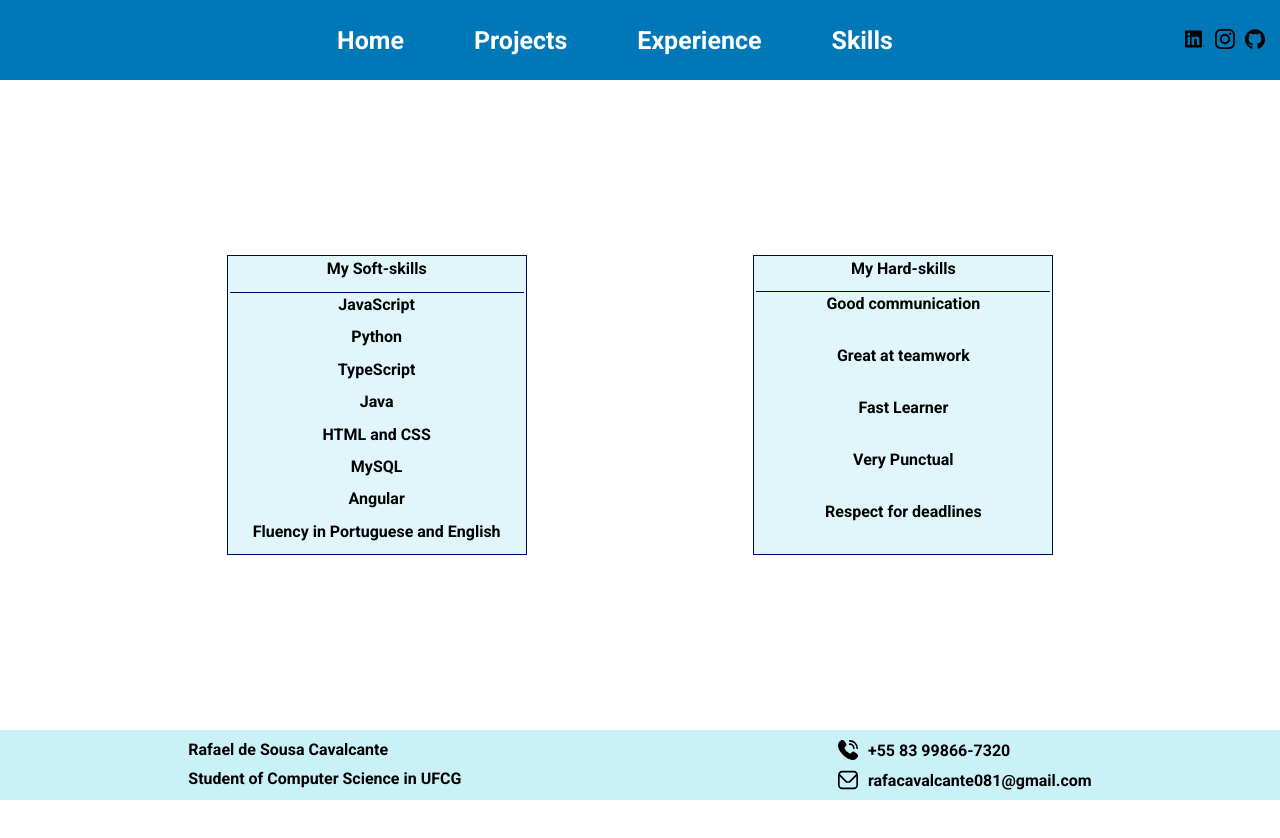
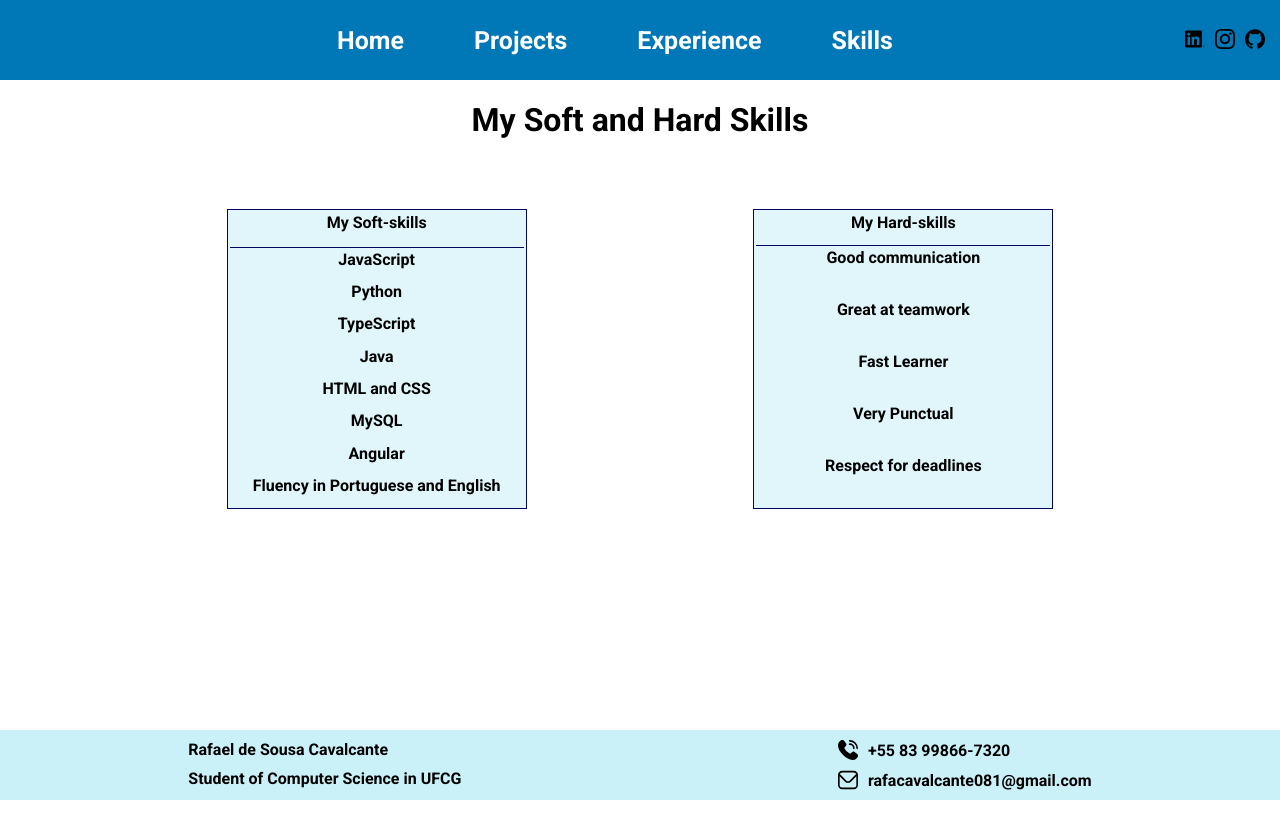
Before and after one commit to Rafael81716/Portfolio, an Angular app: page /skills in a window 1280 px wide. Shown: the top 838 px of the page. Before the commit the page ends 800 px from the top, so only its background shows below. Built offline with nearby package versions, Linux system fonts and the light colour scheme.

Commit message:
fix: title and margin in tables

```diff
--- a/src/app/components/skills-content/skills-content.component.css
+++ b/src/app/components/skills-content/skills-content.component.css
@@ -26,5 +26,8 @@ div{
     height: calc(100vh - 150px);
     display: flex;
     justify-content: space-evenly;
-    align-items: center;
+    margin-top: 70px;
 }
+h1{
+    text-align: center;
+}
--- a/src/app/components/skills-content/skills-content.component.html
+++ b/src/app/components/skills-content/skills-content.component.html
@@ -1,3 +1,4 @@
+<h1>My Soft and Hard Skills</h1>
 <div>
     <table class="softskills">
         <th>My Soft-skills</th>
```
